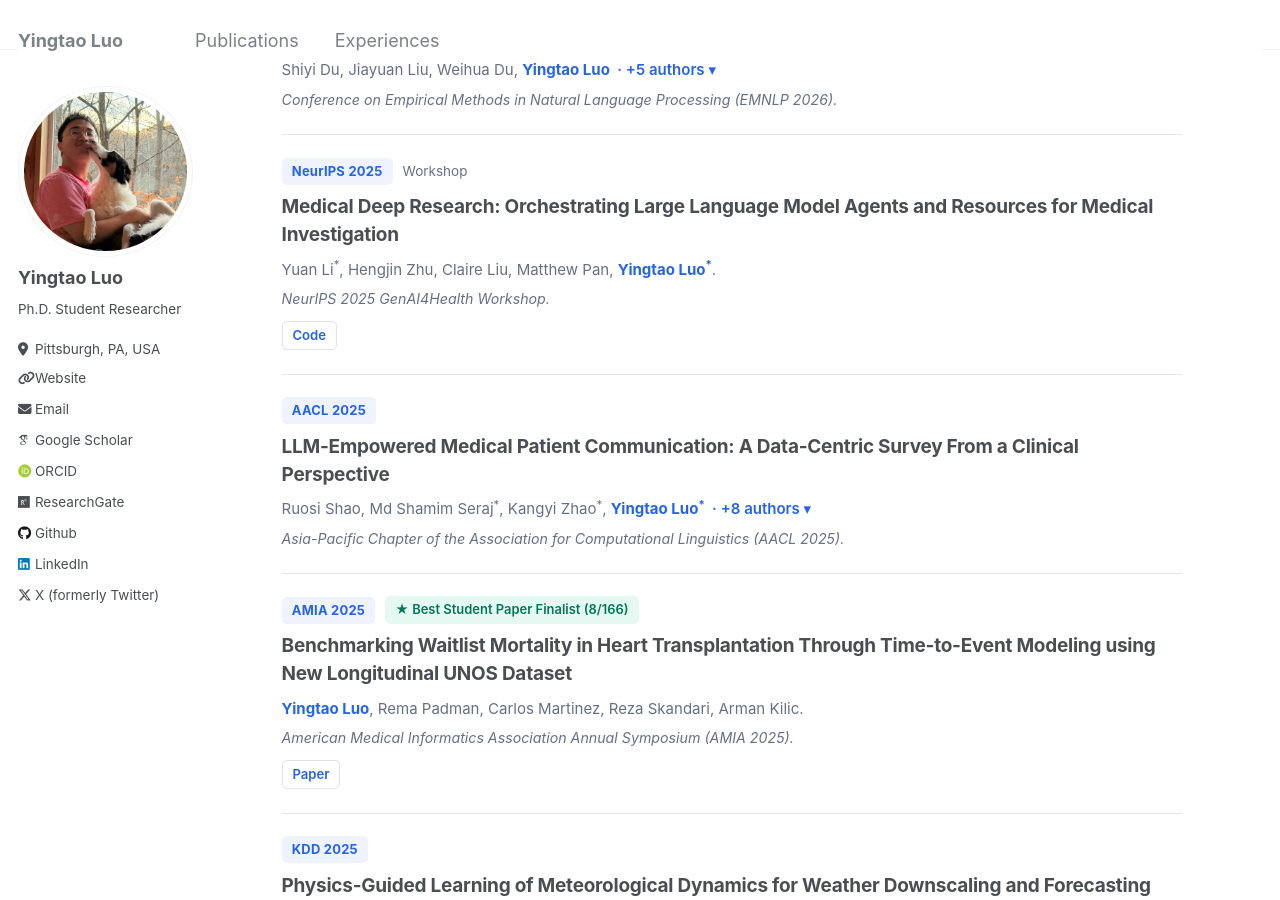
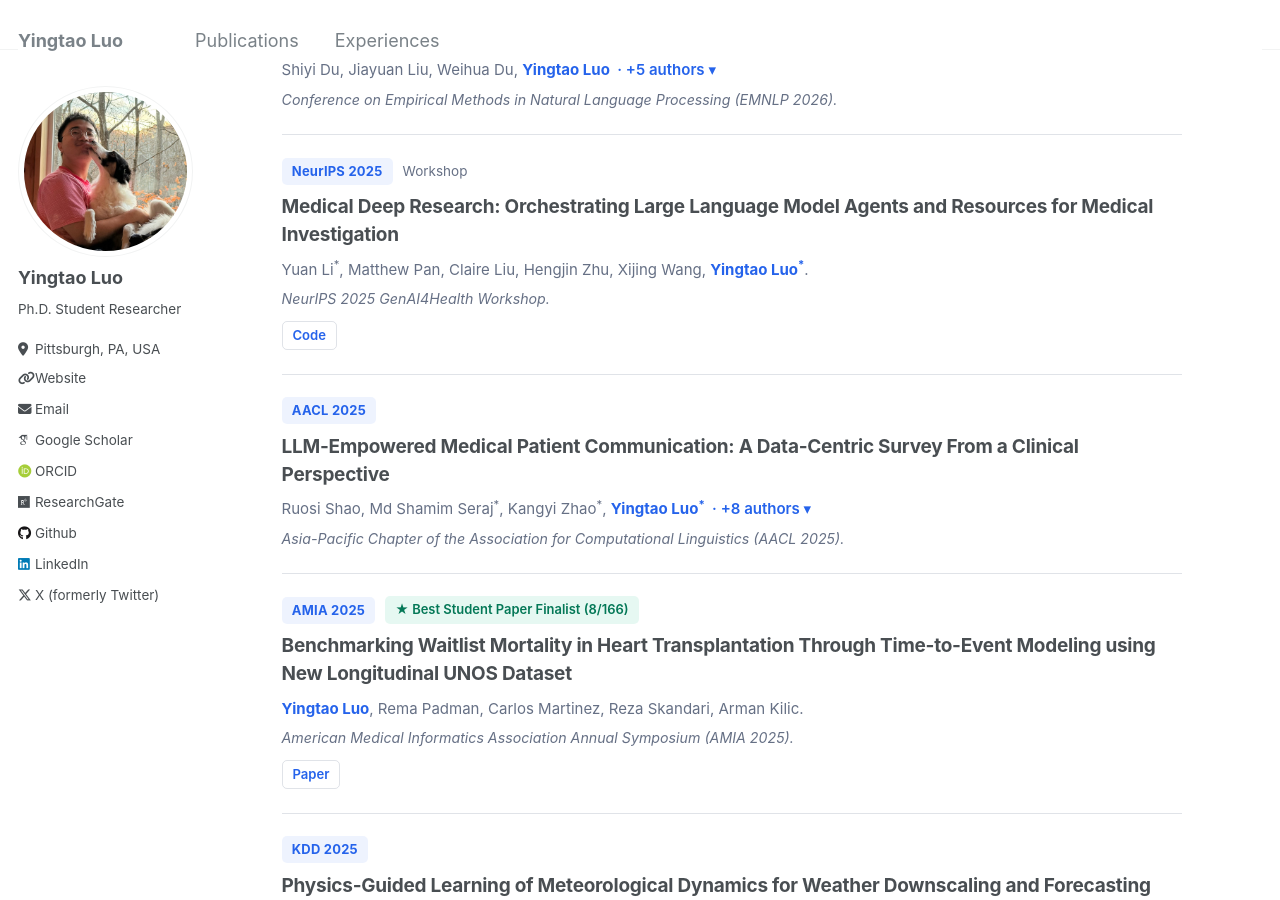
Before and after one commit to yingtaoluo/yingtaoluo.github.io, a Jekyll site: the page built from _pages/publications.md, in a window 1280 px wide and 900 px high, scrolled down 901 px. Built offline with Jekyll 4.4.1, drawn with Linux system fonts in a browser that asks for light colours; some web fonts are replaced.

Commit message:
Update publications.yml

```diff
--- a/_data/publications.yml
+++ b/_data/publications.yml
@@ -61,9 +61,10 @@
     venue_full: NeurIPS 2025 GenAI4Health Workshop.
     authors:
     - Yuan Li*
+    - Matthew Pan
+    - Claire Liu
     - Hengjin Zhu
-    - Claire Liu
-    - Matthew Pan
+    - Xijing Wang
     - Yingtao Luo*
     type: Workshop
     links:
```
